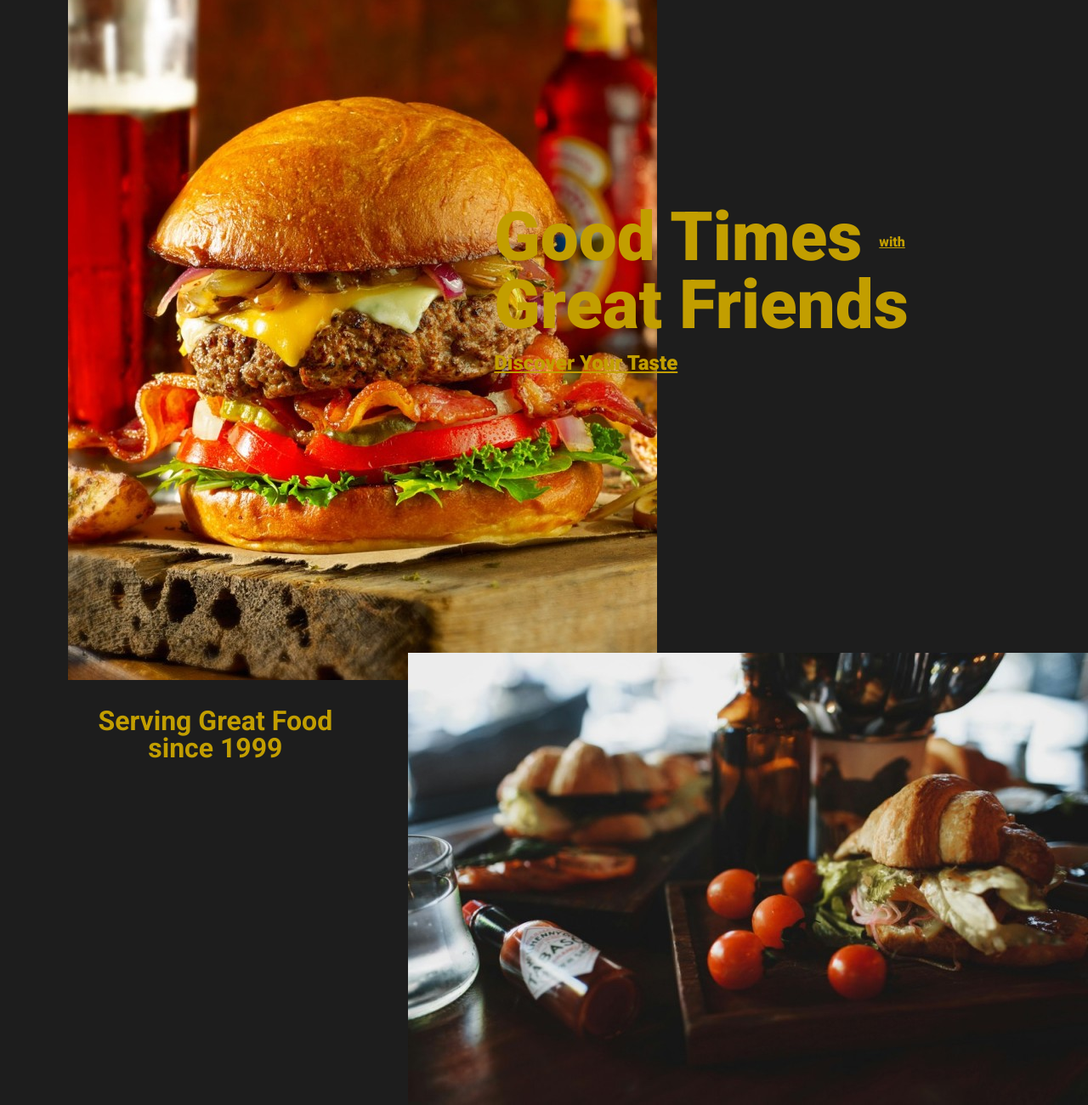
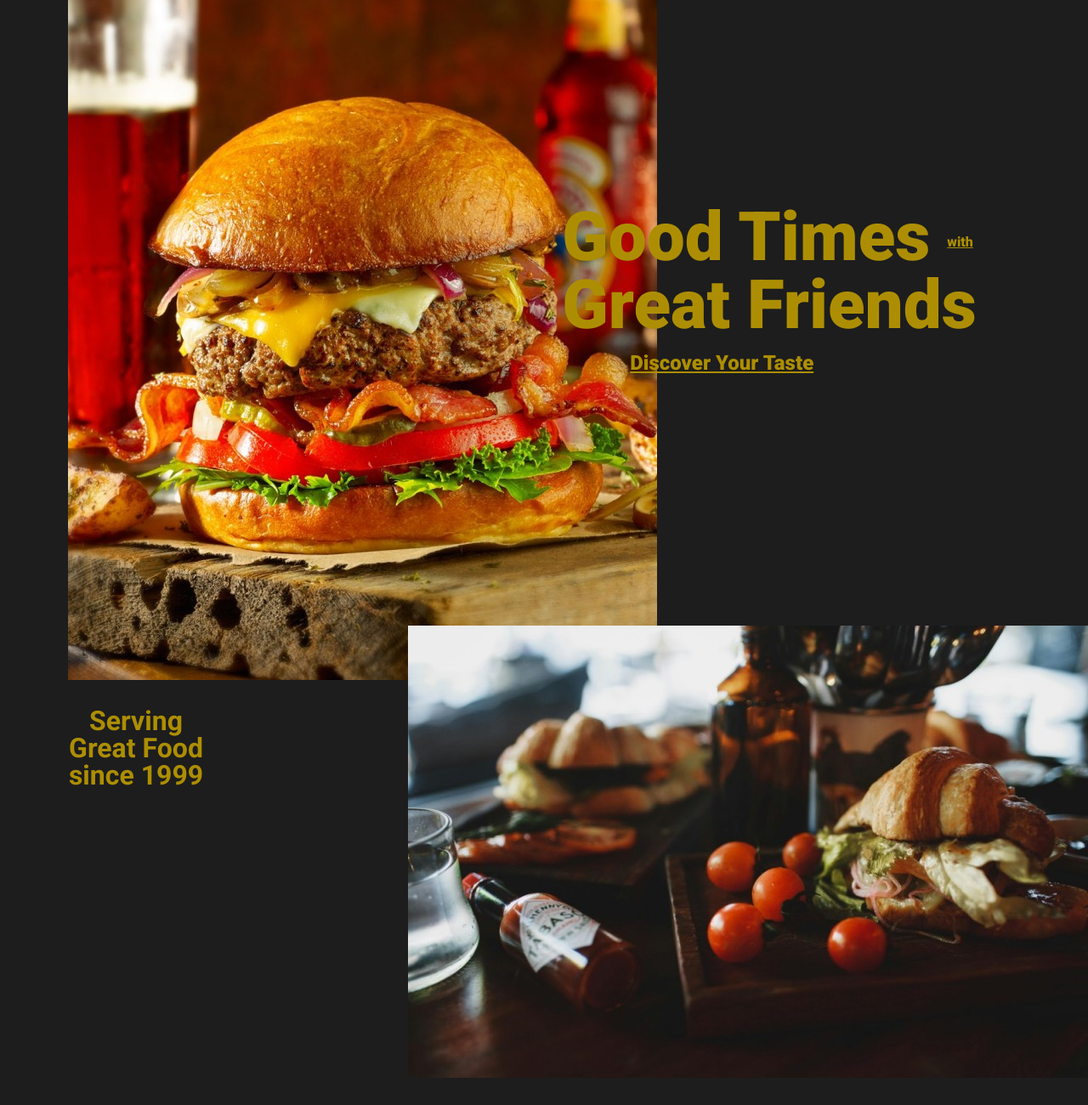
Before and after one commit to jordanperkins98/restaurantPage, a website built with webpack: page src/index.html in a window 1280 px wide. Shown: the part 93-1393 px from the top of the page at 85% size. After the commit the page ends 1361 px from the top, so only its background shows below. Built offline with nearby package versions, Linux system fonts and the light colour scheme.

Commit message:
edited layout

```diff
--- a/src/style.css
+++ b/src/style.css
@@ -60,7 +60,7 @@
 }
 
 :root{
-    --primary-color: #c29e00;
+    --primary-color: #ad8e03;
 
 
 }
@@ -193,7 +193,7 @@
     margin-bottom: 10rem;
     gap: 1rem;
     margin-top: 2rem;
-    margin-left: -17rem;
+    margin-left: -12rem;
     z-index: 10;
 
 }
@@ -210,6 +210,7 @@
     font-size: 1.5rem;
     text-decoration: underline;
     font-weight: 800;
+    margin-left: 5rem;
 
 
 }
@@ -231,7 +232,9 @@
 }
 
 .about > img{
-    justify-self: end;
-    margin-top: -2rem;
+    justify-self: center;
+    margin-top: -4rem;
+    margin-left: 15rem;
+
     z-index: 1;
 }
```
